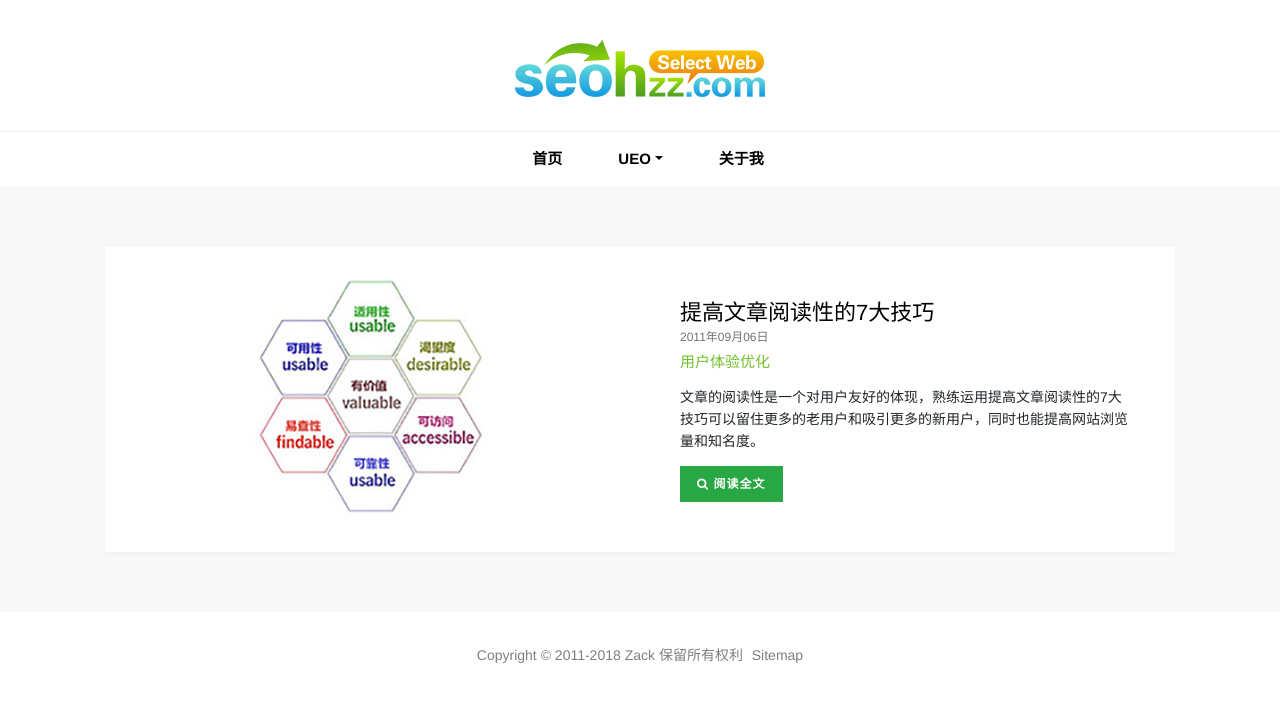
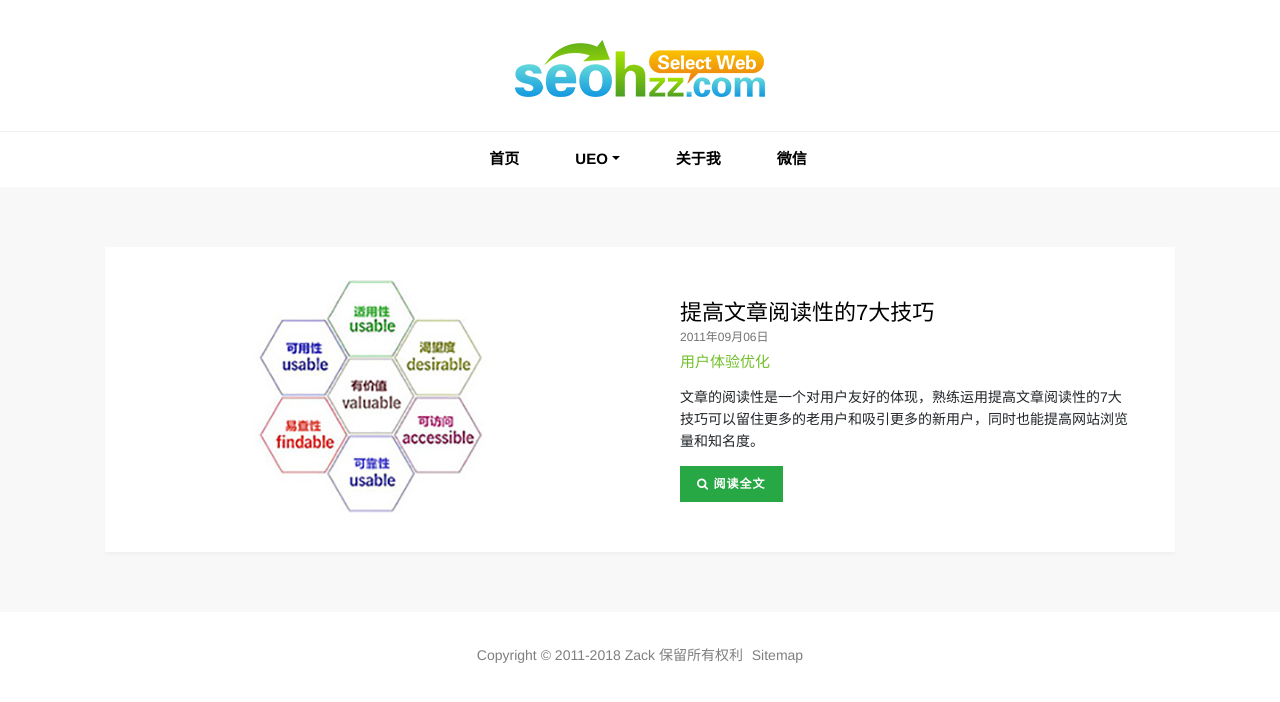
Before and after one commit to SCHENGYANG/SCHENGYANG.github.io, a plain HTML site: page Seo.html in a window 1280 px wide. Drawn offline with Linux system fonts and the light colour scheme.

Commit message:
Update Seo.html

```diff
--- a/Seo.html
+++ b/Seo.html
@@ -43,6 +43,7 @@ var _hmt = _hmt || [];
               </div>
             </li>
             <li class="nav-item"><a class="nav-link" href="https://SCHENGYANG.github.io/about/">关于我</a></li>
+            <li class="nav-item"><a class="nav-link" href="https://SCHENGYANG.github.io/about/">微信</a></li>
           </ul>
         </div>
       </nav>
```
